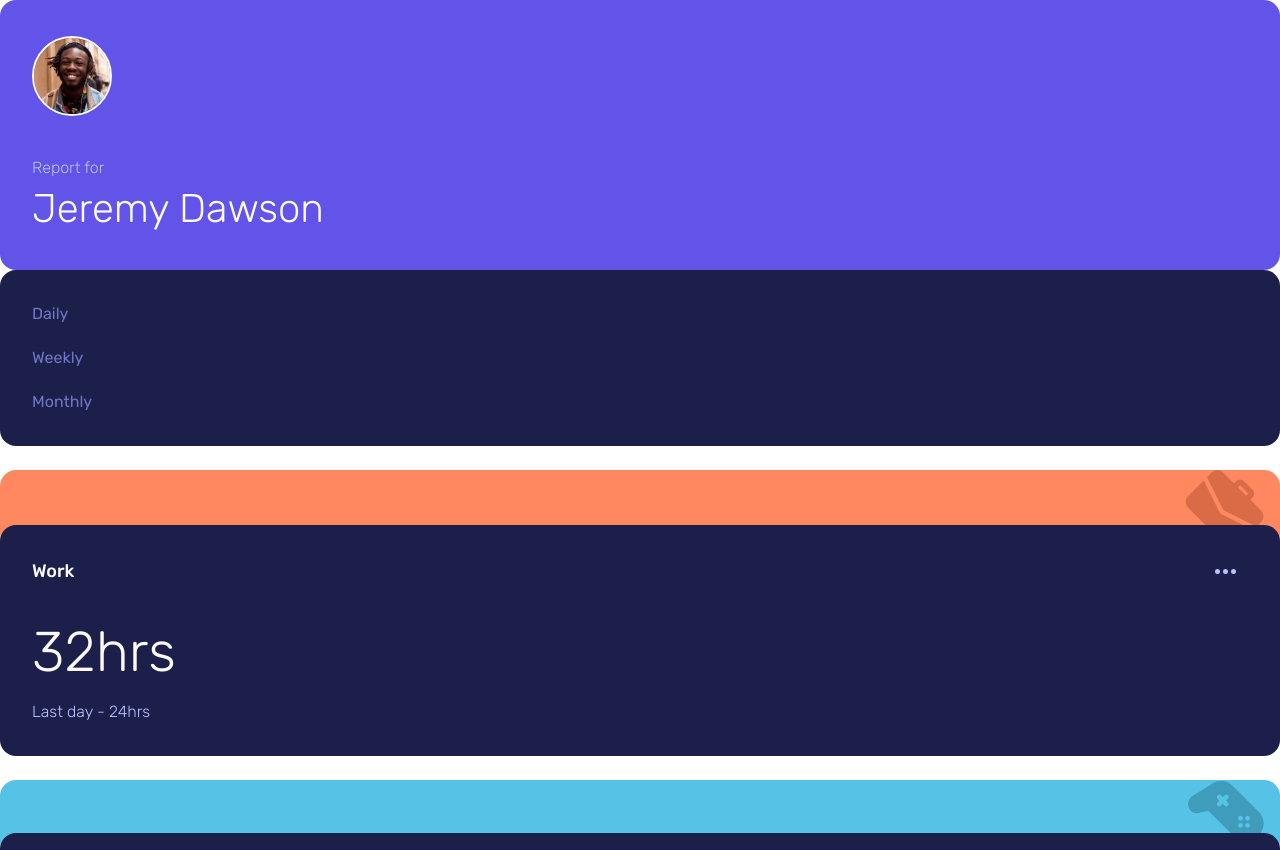
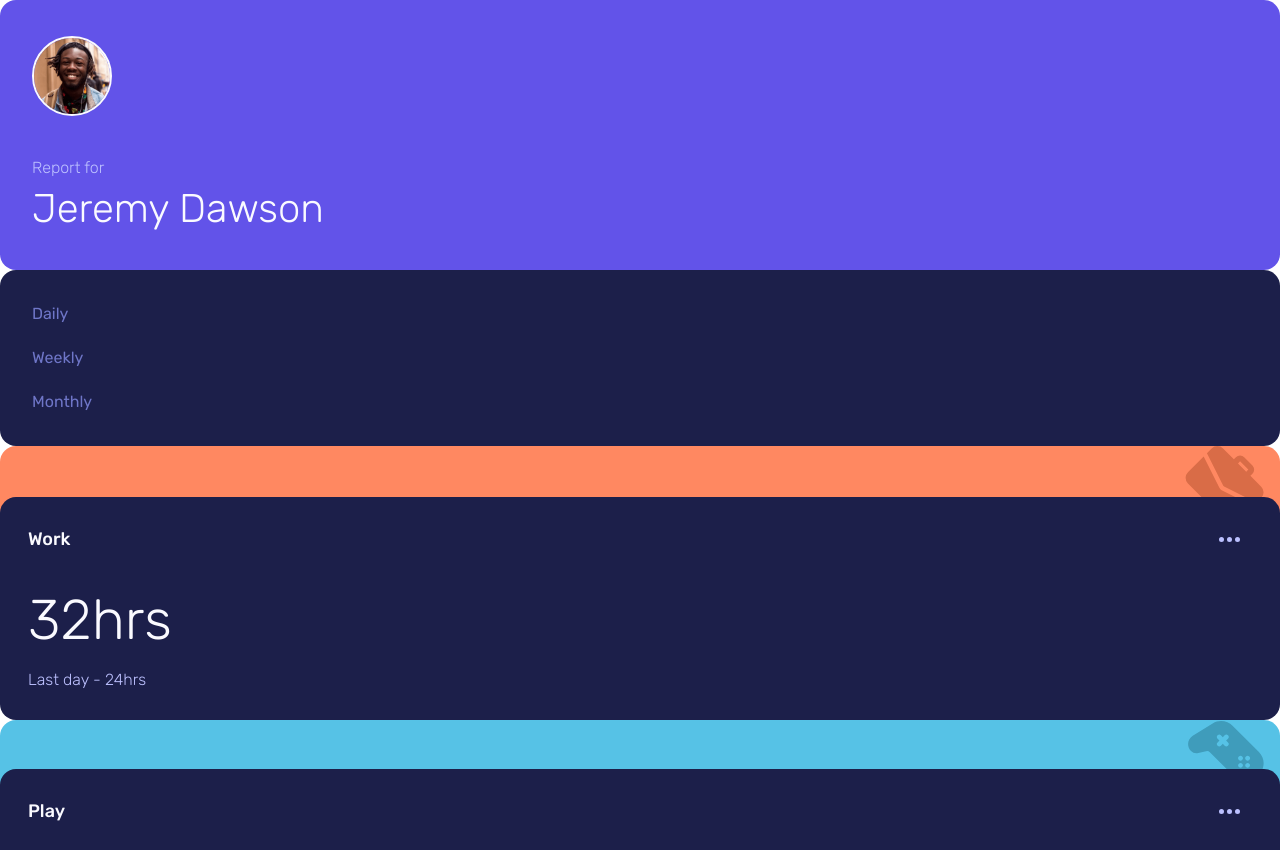
Before and after one commit to revuwem/time-tracking-dashboard, a React (Vite) app: page / in a window 1280 px wide. Shown: the top 850 px of the page. Built offline with nearby package versions, Linux system fonts and the light colour scheme.

Commit message:
refactor(components): use margin-top to style underlayer at Card

```diff
--- a/src/components/Card/Card.tsx
+++ b/src/components/Card/Card.tsx
@@ -29,12 +29,10 @@ const Card: React.FC<CardProps> = ({
   return (
     <div>
       {/* FIX: bg color not working if passed throw props */}
-      <div
-        className={`px-4 ${bgColor[color]} rounded flex justify-end translate-y-6`}
-      >
+      <div className={`px-4 ${bgColor[color]} rounded flex justify-end`}>
         <img src={icon} alt="" />
       </div>
-      <section className="relative p-4 md:p-8 bg-blue-dark rounded z-10 hover:bg-blue-darken hover:cursor-pointer">
+      <section className="relative p-4 md:p-7 -mt-7 bg-blue-dark rounded z-10 hover:bg-blue-darken hover:cursor-pointer">
         <div className="flex justify-between mb-6">
           <h3 className="font-medium text-lg text-white">{title}</h3>
           <Dropdown>
```
